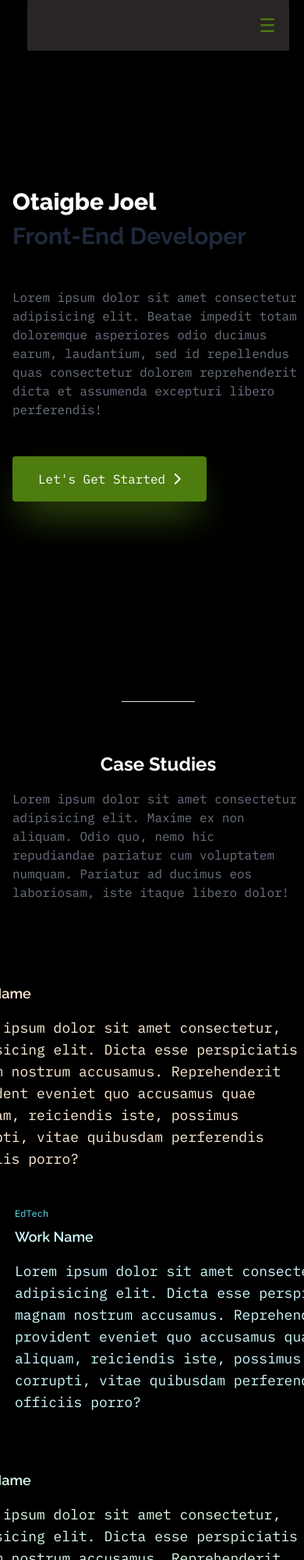
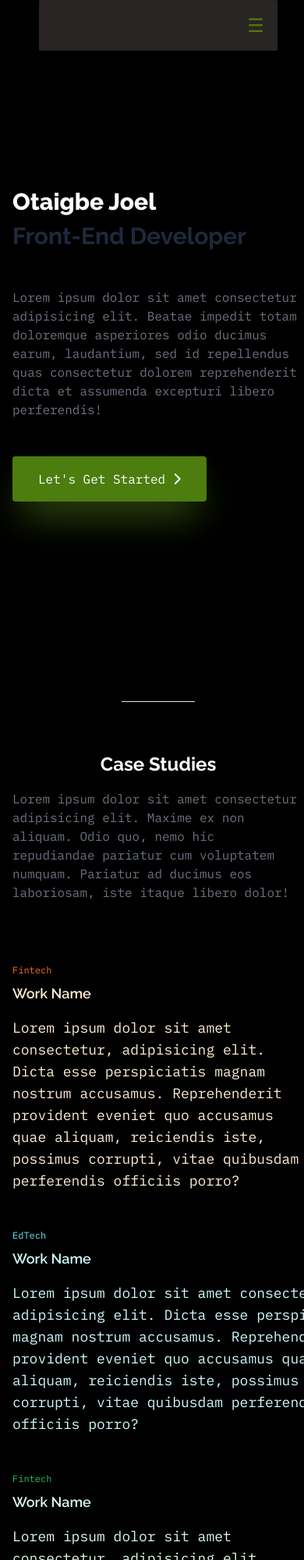
Before and after one commit to J0el-O/My-Portfolio-v2, a website: page build/index.html in a window 390 px wide. Shown: the top 2000 px of the page at 78% size. Drawn offline with Linux system fonts and the light colour scheme.

Commit message:
done with the editing, although the changes dont show on my pc but show on the mobile simulator

```diff
--- a/build/index.html
+++ b/build/index.html
@@ -20,8 +20,8 @@
     <section class="mx-auto sticky text-black top-0 z-10 flex ">
         <header class=" sticky bg-stone-800 font-ibm border border-transparent border-t-0 mx-auto p-4 rounded-sm ">
             <nav class="relative">
-                <div class="text-lime-700 flex">
-                    <button id="mobile-open-button" class="text-2xl ml-[280px]  sm:hidden focus:outline-none">
+                <div class="text-lime-700 flex sm:hidden">
+                    <button id="mobile-open-button" class="text-2xl ml-[250px]  focus:outline-none">
                         &#9776;
                     </button>
                 </div>
@@ -84,8 +84,8 @@
 
         <!--===CASE STUDIES WITH IMAGES===-->
         <div class="mx-auto max-w-2xl pt-8 flex text-lg sm:xl">
-            <div class="flex-row max-w-xl">
-                <div class="flex-col -ml-20 sm:-ml-[300px] max-w-md pt-12">
+            <div class="flex-row mx-auto max-w-xl">
+                <div class="flex-col  sm:-ml-[300px] max-w-md pt-12">
                     <h1 class="max-w-[50px] text-xs font-ibm rounded  text-orange-500">
                         Fintech
                     </h1>
@@ -114,7 +114,7 @@
                     </p>
                 </div>
 
-                 <div class="flex-col -ml-20 sm:-ml-[300px] max-w-md pt-12">
+                 <div class="flex-col  sm:-ml-[300px] max-w-md pt-12">
                     <h1 class="max-w-[50px] text-xs font-ibm rounded  text-green-500">
                         Fintech
                     </h1>
```
Also changed, not shown: build/css/style.css.
